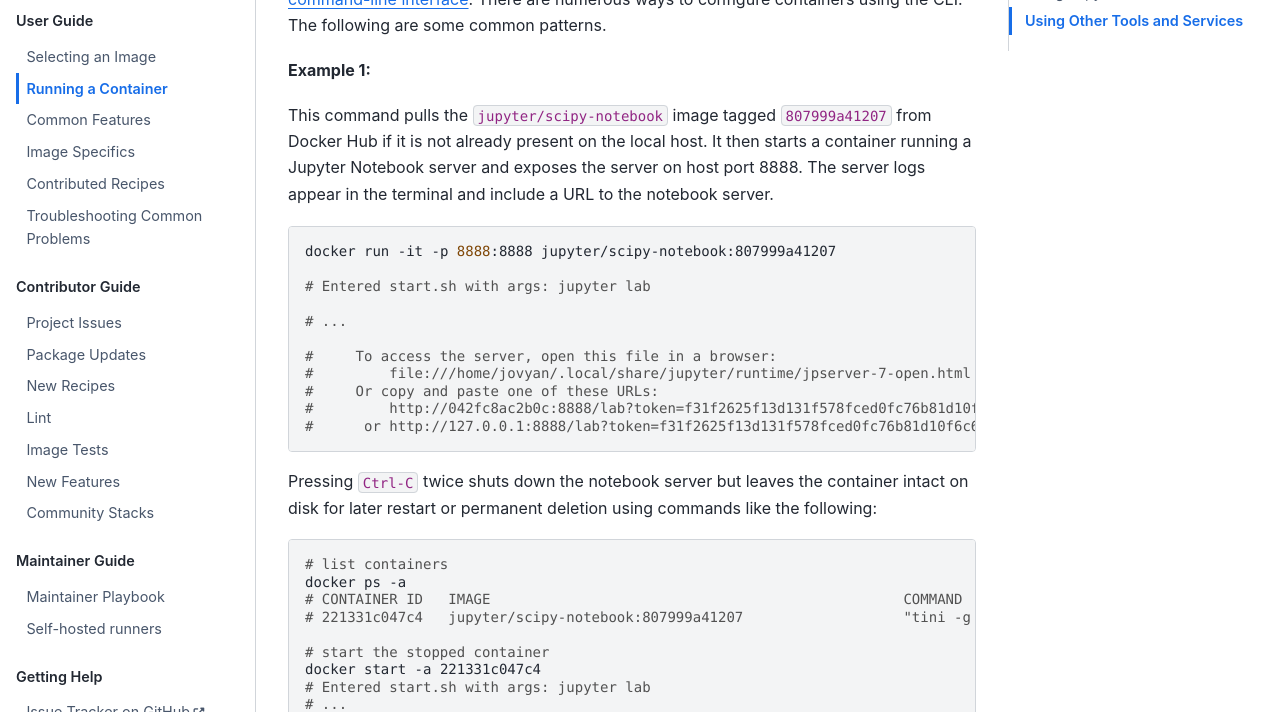
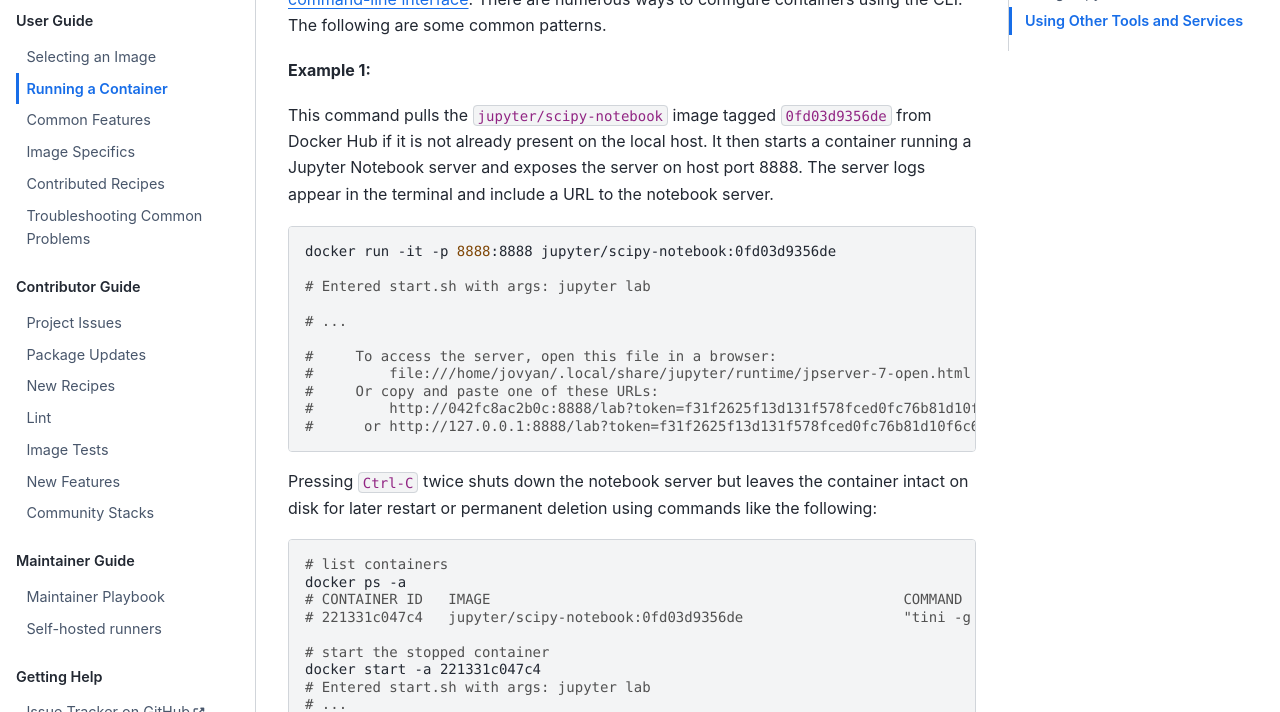
Before and after one commit to jupyter/docker-stacks, a Sphinx documentation site: the page built from docs/using/running.md, in a window 1280 px wide and 1400 px high, scrolled down 265 px. Shown: the part 152-864 px from the top of the window. Built offline with Sphinx 7.4.7 and the Sphinx Book theme 1.1.4, drawn with Linux system fonts in a browser that asks for light colours; some of the changed text lies outside the part shown.

Commit message:
Improve docs about tags

````diff
--- a/docs/using/running.md
+++ b/docs/using/running.md
@@ -15,12 +15,12 @@
 
 **Example 1:**
 
-This command pulls the `jupyter/scipy-notebook` image tagged `807999a41207` from Docker Hub if it is not already present on the local host.
+This command pulls the `jupyter/scipy-notebook` image tagged `0fd03d9356de` from Docker Hub if it is not already present on the local host.
 It then starts a container running a Jupyter Notebook server and exposes the server on host port 8888.
 The server logs appear in the terminal and include a URL to the notebook server.
 
 ```bash
-docker run -it -p 8888:8888 jupyter/scipy-notebook:807999a41207
+docker run -it -p 8888:8888 jupyter/scipy-notebook:0fd03d9356de
 
 # Entered start.sh with args: jupyter lab
 
@@ -39,7 +39,7 @@
 # list containers
 docker ps -a
 # CONTAINER ID   IMAGE                                                 COMMAND                  CREATED          STATUS                     PORTS     NAMES
-# 221331c047c4   jupyter/scipy-notebook:807999a41207                   "tini -g -- start-no…"   11 seconds ago   Exited (0) 8 seconds ago             cranky_benz
+# 221331c047c4   jupyter/scipy-notebook:0fd03d9356de                   "tini -g -- start-no…"   11 seconds ago   Exited (0) 8 seconds ago             cranky_benz
 
 # start the stopped container
 docker start -a 221331c047c4
@@ -53,12 +53,12 @@
 
 **Example 2:**
 
-This command pulls the `jupyter/r-notebook` image tagged `807999a41207` from Docker Hub if it is not already present on the local host.
+This command pulls the `jupyter/r-notebook` image tagged `0fd03d9356de` from Docker Hub if it is not already present on the local host.
 It then starts a container running a Jupyter Notebook server and exposes the server on host port 10000.
 The server logs appear in the terminal and include a URL to the notebook server, but with the internal container port (8888) instead of the correct host port (10000).
 
 ```bash
-docker run -it --rm -p 10000:8888 -v "${PWD}":/home/jovyan/work jupyter/r-notebook:807999a41207
+docker run -it --rm -p 10000:8888 -v "${PWD}":/home/jovyan/work jupyter/r-notebook:0fd03d9356de
 ```
 
 Pressing `Ctrl-C` twice shuts down the notebook server and immediately destroys the Docker container.
@@ -130,7 +130,7 @@
 subgidSize=$(( $(podman info --format "{{ range .Host.IDMappings.GIDMap }}+{{.Size }}{{end }}" ) - 1 ))
 ```
 
-This command pulls the `docker.io/jupyter/r-notebook` image tagged `807999a41207` from Docker Hub if it is not already present on the local host.
+This command pulls the `docker.io/jupyter/r-notebook` image tagged `0fd03d9356de` from Docker Hub if it is not already present on the local host.
 It then starts a container running a Jupyter Server and exposes the server on host port 10000.
 The server logs appear in the terminal and include a URL to the notebook server, but with the internal container port (8888) instead of the correct host port (10000).
 
@@ -139,7 +139,7 @@
     -v "${PWD}":/home/jovyan/work --user $uid:$gid \
     --uidmap $uid:0:1 --uidmap 0:1:$uid --uidmap $(($uid+1)):$(($uid+1)):$(($subuidSize-$uid)) \
     --gidmap $gid:0:1 --gidmap 0:1:$gid --gidmap $(($gid+1)):$(($gid+1)):$(($subgidSize-$gid)) \
-    docker.io/jupyter/r-notebook:807999a41207
+    docker.io/jupyter/r-notebook:0fd03d9356de
 ```
 
 ```{warning}
````
Also changed, not shown: README.md (+4 -4 lines), docs/using/recipes.md (+6 -6 lines), docs/using/selecting.md (+9 -3 lines), examples/docker-compose/README.md, tagging/README.md, 3 other files.
